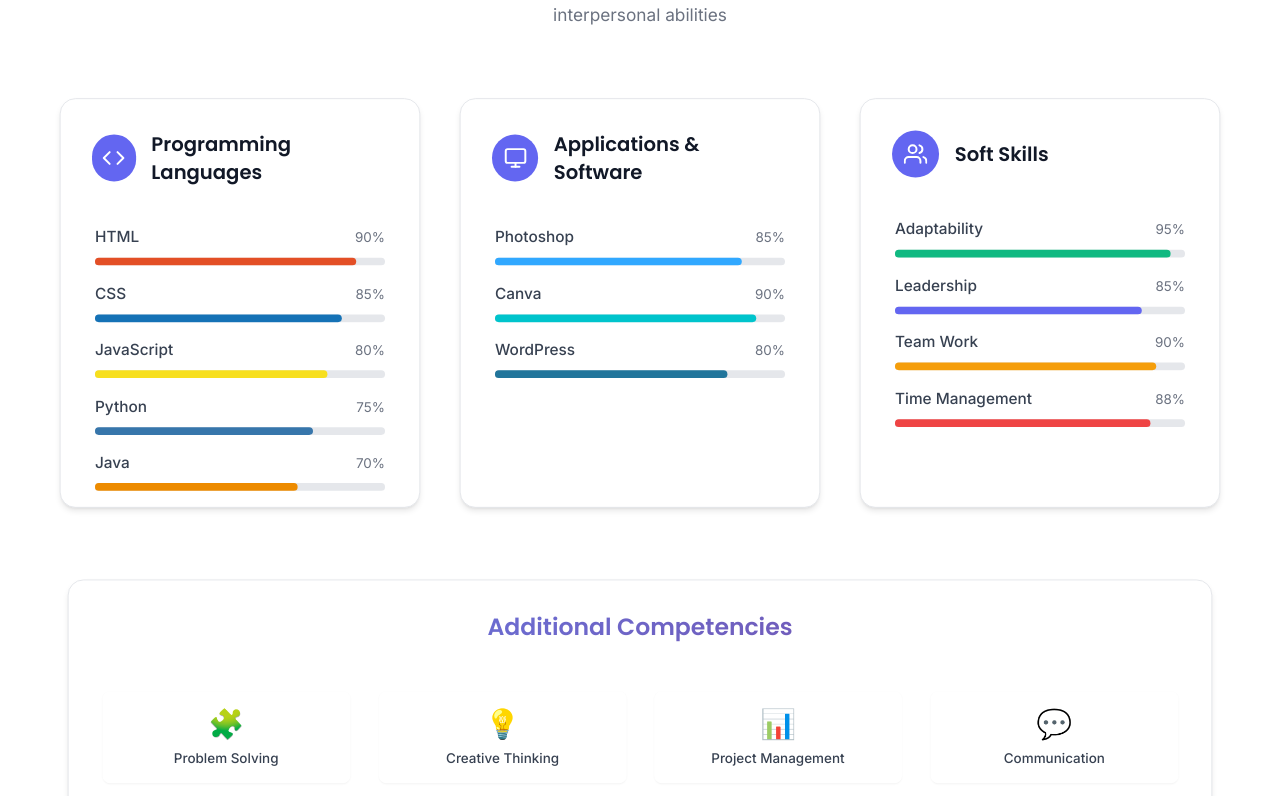
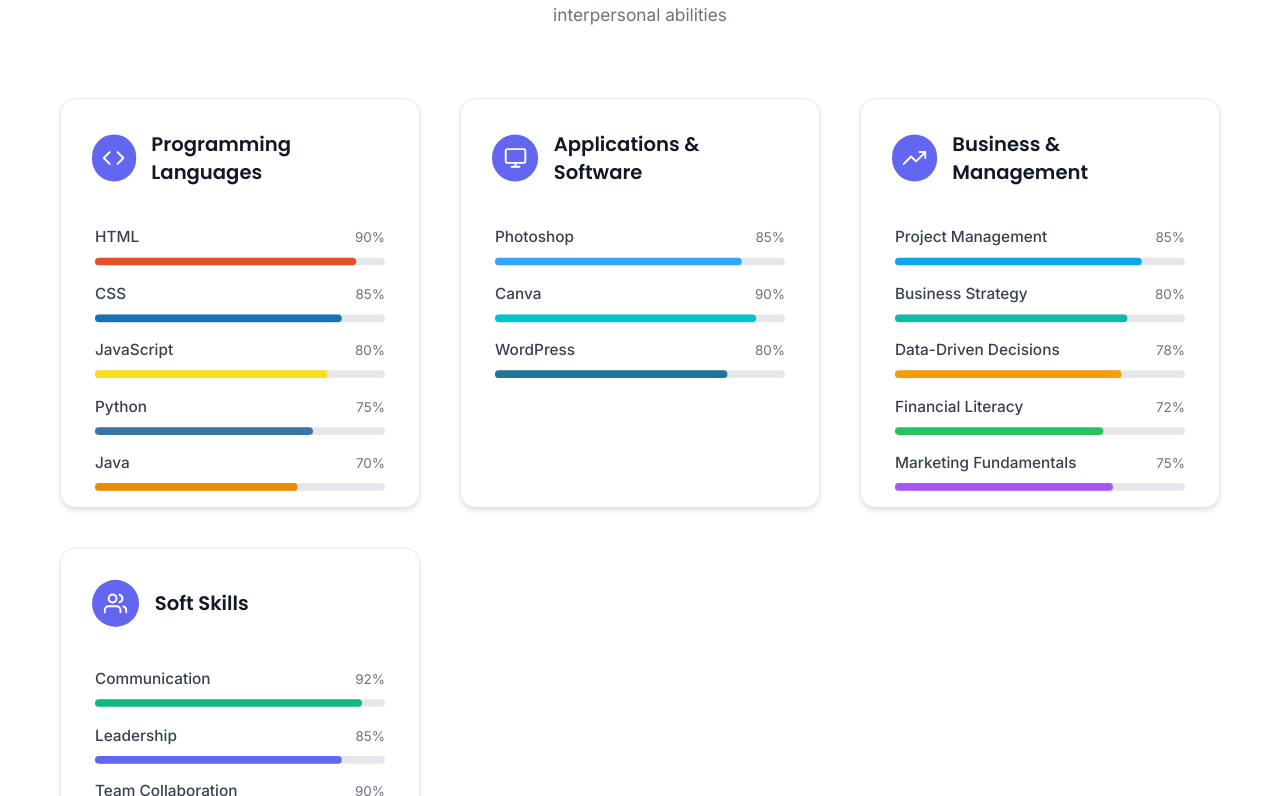
Before and after one commit to BOMBxBAHADUR/my-portfolio, a React (Create React App) app: page / in a window 1280 px wide. Shown: the part 1764-2560 px from the top of the page. Built offline with nearby package versions, Linux system fonts and the light colour scheme.

Commit message:
content: remove hero paragraph; add MBA-aligned 'Business & Management' skills and refine soft skills

```diff
--- a/src/sections/Hero.js
+++ b/src/sections/Hero.js
@@ -70,16 +70,6 @@ const Hero = () => {
               Hi, I'm{' '}
               <span className="gradient-text">Utsab Katuwal</span>
             </motion.h1>
-
-            <motion.p
-              initial={{ opacity: 0, y: 20 }}
-              animate={{ opacity: 1, y: 0 }}
-              transition={{ delay: 0.6, duration: 0.8 }}
-              className="text-base sm:text-lg md:text-xl text-gray-600 dark:text-gray-300 mb-8 max-w-lg mx-auto lg:mx-0"
-            >
-              I design and build clean, fast, and accessible web interfaces. I care about delightful UX,
-              readable code, and shipping features that solve real problems.
-            </motion.p>
 
             <motion.div
               initial={{ opacity: 0, y: 20 }}
--- a/src/sections/Skills.js
+++ b/src/sections/Skills.js
@@ -33,12 +33,23 @@ const Skills = () => {
       ]
     },
     {
+      title: 'Business & Management',
+      icon: FiTrendingUp,
+      skills: [
+        { name: 'Project Management', level: 85, color: '#0ea5e9' },
+        { name: 'Business Strategy', level: 80, color: '#14b8a6' },
+        { name: 'Data-Driven Decisions', level: 78, color: '#f59e0b' },
+        { name: 'Financial Literacy', level: 72, color: '#22c55e' },
+        { name: 'Marketing Fundamentals', level: 75, color: '#a855f7' }
+      ]
+    },
+    {
       title: 'Soft Skills',
       icon: FiUsers,
       skills: [
-        { name: 'Adaptability', level: 95, color: '#10B981' },
+        { name: 'Communication', level: 92, color: '#10B981' },
         { name: 'Leadership', level: 85, color: '#6366F1' },
-        { name: 'Team Work', level: 90, color: '#F59E0B' },
+        { name: 'Team Collaboration', level: 90, color: '#F59E0B' },
         { name: 'Time Management', level: 88, color: '#EF4444' }
       ]
     }
```
